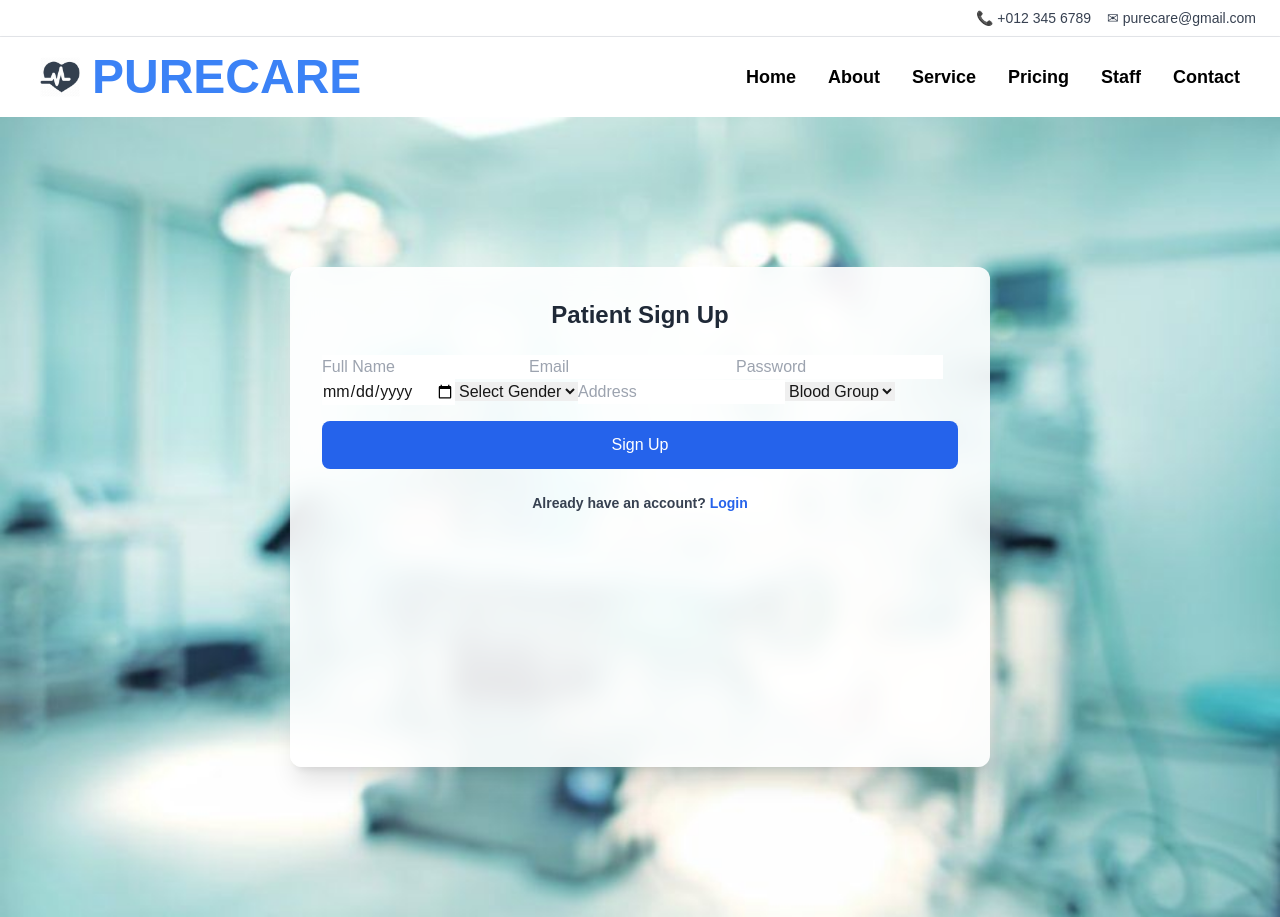
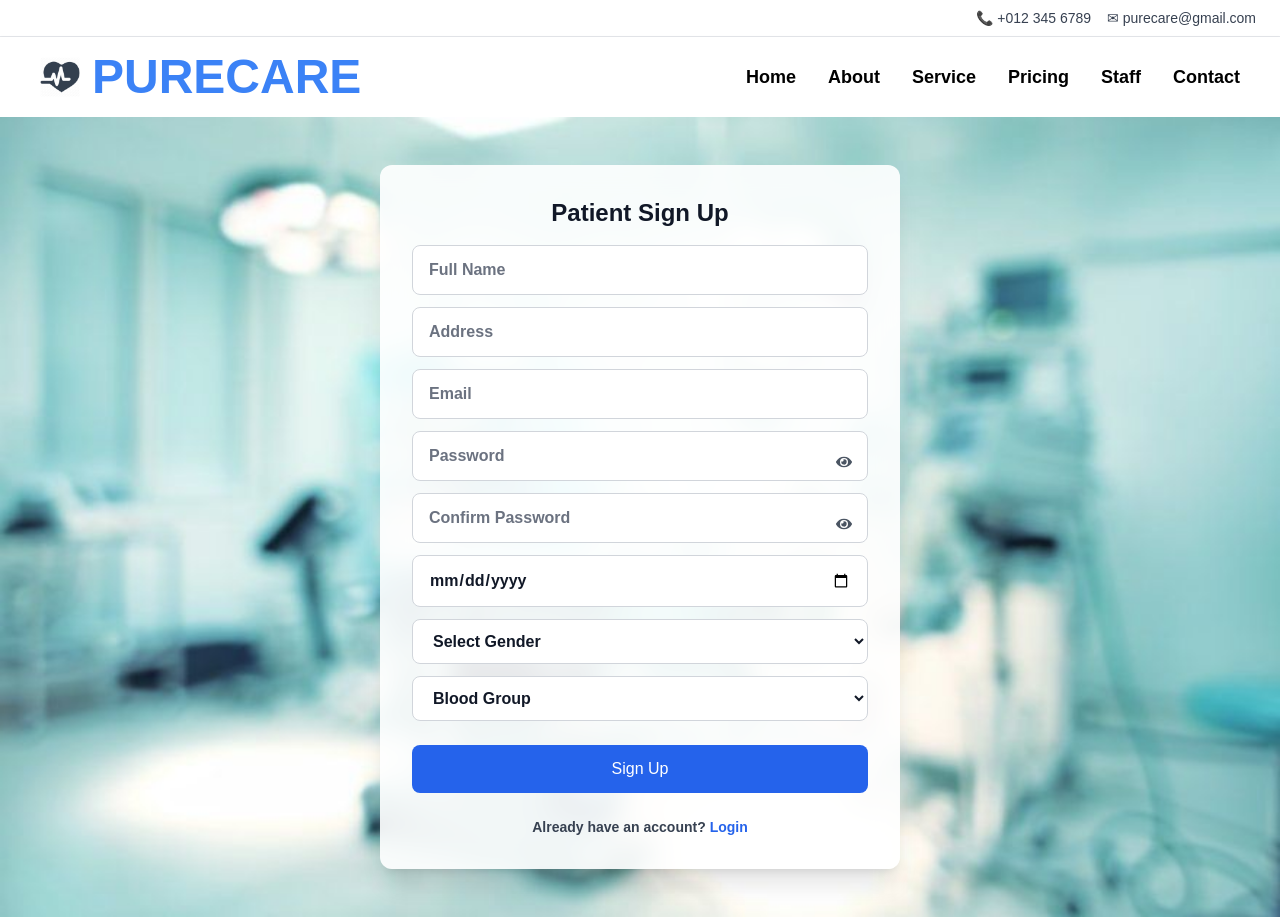
Before and after one commit to BuddhiniNavoda/clinical-management-system, a Next.js app in the folder clinical-management-system/: page /signUp in a window 1280 px wide. Built offline with nearby package versions, Linux system fonts and the light colour scheme.

Commit message:
finish all login and signup part

```diff
--- a/clinical-management-system/app/globals.css
+++ b/clinical-management-system/app/globals.css
@@ -24,4 +24,24 @@ body {
   .text-balance {
     text-wrap: balance;
   }
+
+  .input {
+  width: 100%;
+  padding: 12px;
+  margin-bottom: 14px;
+  border-radius: 8px;
+  border: 1px solid #ccc;
+  font-weight: 600;
+  outline: none;
 }
+
+.input:focus {
+  border-color: #2563eb;
+}
+.input {
+  @apply w-full border border-gray-300 rounded-lg px-4 py-3 mb-3
+         text-gray-900 bg-white
+         placeholder-gray-500
+         focus:outline-none focus:ring-2 focus:ring-blue-500;
+}
+}
--- a/clinical-management-system/app/signUp/page.jsx
+++ b/clinical-management-system/app/signUp/page.jsx
@@ -3,20 +3,24 @@
 import { useState } from "react";
 import { useRouter } from "next/navigation";
 import Link from "next/link";
+import { FaEye, FaEyeSlash } from "react-icons/fa";
 
 export default function SignupPage() {
   const router = useRouter();
 
   const [form, setForm] = useState({
-    name: "",
+    p_name: "",
+    p_address: "",
     email: "",
     password: "",
+    confirmPassword: "",
     dob: "",
     gender: "",
-    address: "",
-    bloodGroup: ""
+    blood_G: ""
   });
 
+  const [showPassword, setShowPassword] = useState(false);
+  const [showConfirmPassword, setShowConfirmPassword] = useState(false);
   const [message, setMessage] = useState("");
   const [error, setError] = useState("");
 
@@ -28,50 +32,76 @@ export default function SignupPage() {
     setError("");
     setMessage("");
 
+    if (form.password !== form.confirmPassword) {
+      setError("Passwords do not match");
+      return;
+    }
+
+    // ✅ EXACT JSON BACKEND EXPECTS
+    const payload = {
+      email: form.email,
+      password: form.password,
+      p_name: form.p_name,
+      p_address: form.p_address,
+      dob: form.dob,
+      gender: form.gender,
+      blood_G: form.blood_G
+    };
+
     try {
       const res = await fetch("http://localhost:8080/patient/signup", {
         method: "POST",
         headers: {
           "Content-Type": "application/json",
         },
-        body: JSON.stringify(form),
+        body: JSON.stringify(payload),
       });
+      console.log("STATUS:", res.status);
+
+      const text = await res.text();
+      console.log("RESPONSE:", text);
 
       if (!res.ok) {
-        throw new Error();
+        throw new Error(text);
       }
 
-      setMessage("Account created successfully. Redirecting to login...");
+      setMessage("Patient registered successfully. Redirecting to login...");
+      setTimeout(() => router.push("/login"), 1500);
 
-      setTimeout(() => {
-        router.push("/login");
-      }, 1500);
-
-    } catch {
-      setError("Signup failed. Email may already exist.");
+    } catch (err) {
+      console.error(err);
+      setError(err.message || "Signup failed");
     }
   }
 
   return (
     <div
       className="min-h-screen flex items-center justify-center bg-cover bg-center"
-      style={{
-        backgroundImage: "url('/signup.jpg')",
-      }}
+      style={{ backgroundImage: "url('/signup.jpg')" }}
     >
-      <div className="bg-white/90 backdrop-blur-md w-[700px] h-[500px] p-8 rounded-xl shadow-xl">
+      <div className="bg-white/90 backdrop-blur-md w-[520px] p-8 rounded-xl shadow-xl">
 
-        <h2 className="text-2xl font-bold text-center mb-6 text-gray-800">
+        <h2 className="text-2xl font-bold text-center text-gray-900 mb-4">
           Patient Sign Up
         </h2>
 
+        {/* FULL NAME */}
         <input
-          name="name"
+          name="p_name"
           placeholder="Full Name"
           className="input"
           onChange={handleChange}
         />
 
+        {/* ADDRESS */}
+        <input
+          name="p_address"
+          placeholder="Address"
+          className="input"
+          onChange={handleChange}
+        />
+
+        {/* EMAIL */}
         <input
           name="email"
           type="email"
@@ -80,14 +110,43 @@ export default function SignupPage() {
           onChange={handleChange}
         />
 
-        <input
-          name="password"
-          type="password"
-          placeholder="Password"
-          className="input"
-          onChange={handleChange}
-        />
+        {/* PASSWORD */}
+        <div className="relative">
+          <input
+            name="password"
+            type={showPassword ? "text" : "password"}
+            placeholder="Password"
+            className="input pr-12"
+            onChange={handleChange}
+          />
+          <button
+            type="button"
+            onClick={() => setShowPassword(!showPassword)}
+            className="absolute right-4 top-1/2 -translate-y-1/2 text-gray-600"
+          >
+            {showPassword ? <FaEyeSlash /> : <FaEye />}
+          </button>
+        </div>
 
+        {/* CONFIRM PASSWORD */}
+        <div className="relative">
+          <input
+            name="confirmPassword"
+            type={showConfirmPassword ? "text" : "password"}
+            placeholder="Confirm Password"
+            className="input pr-12"
+            onChange={handleChange}
+          />
+          <button
+            type="button"
+            onClick={() => setShowConfirmPassword(!showConfirmPassword)}
+            className="absolute right-4 top-1/2 -translate-y-1/2 text-gray-600"
+          >
+            {showConfirmPassword ? <FaEyeSlash /> : <FaEye />}
+          </button>
+        </div>
+
+        {/* DOB */}
         <input
           name="dob"
           type="date"
@@ -95,6 +154,7 @@ export default function SignupPage() {
           onChange={handleChange}
         />
 
+        {/* GENDER */}
         <select
           name="gender"
           className="input"
@@ -105,15 +165,9 @@ export default function SignupPage() {
           <option>Female</option>
         </select>
 
-        <input
-          name="address"
-          placeholder="Address"
-          className="input"
-          onChange={handleChange}
-        />
-
+        {/* BLOOD GROUP */}
         <select
-          name="bloodGroup"
+          name="blood_G"
           className="input"
           onChange={handleChange}
         >
@@ -128,9 +182,10 @@ export default function SignupPage() {
           <option>AB-</option>
         </select>
 
+        {/* BUTTON */}
         <button
           onClick={handleSignup}
-          className="w-full bg-blue-600 text-white py-3 rounded-lg mt-4 hover:bg-blue-700"
+          className="w-full bg-blue-600 text-white py-3 rounded-lg mt-3 hover:bg-blue-700"
         >
           Sign Up
         </button>
```
